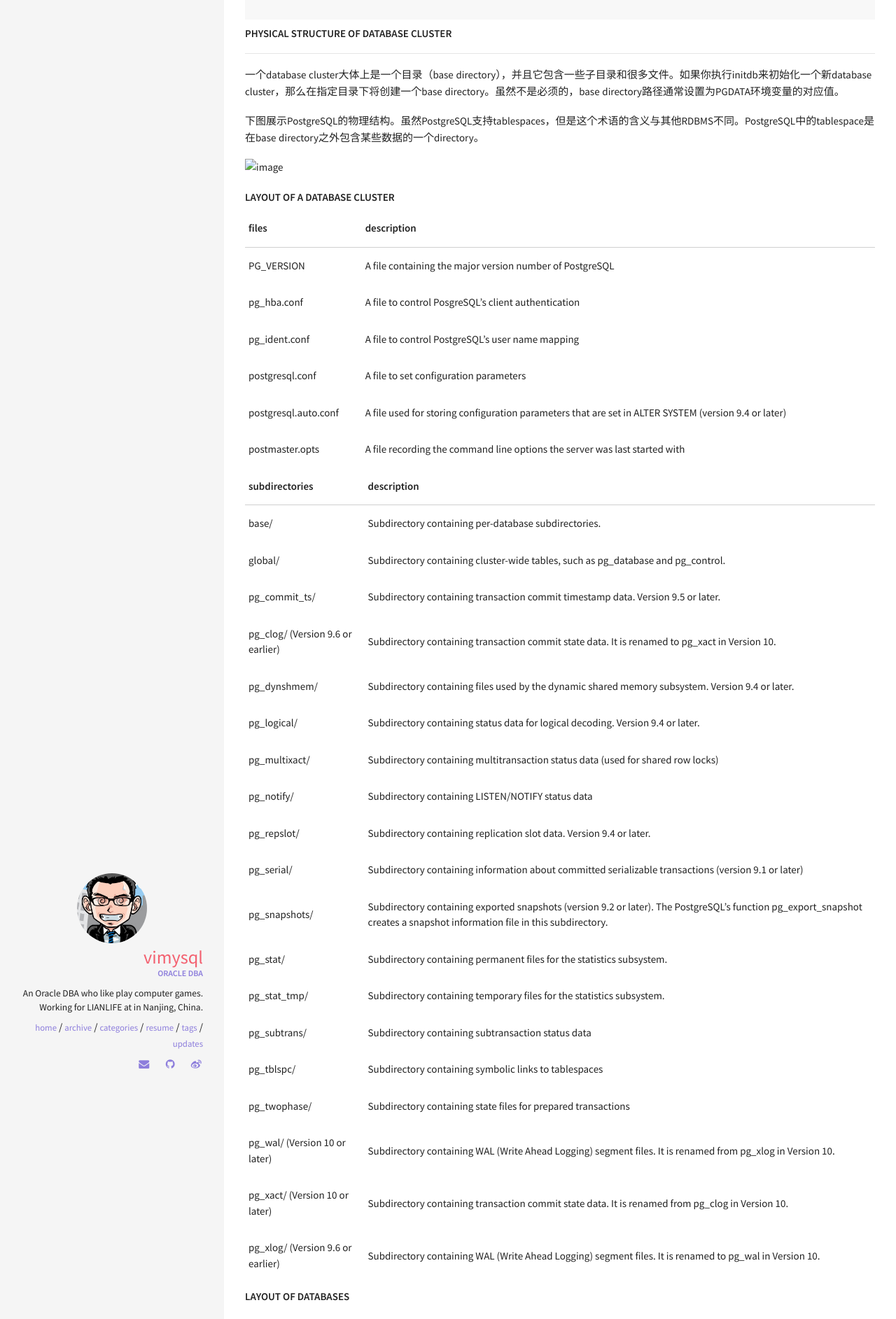
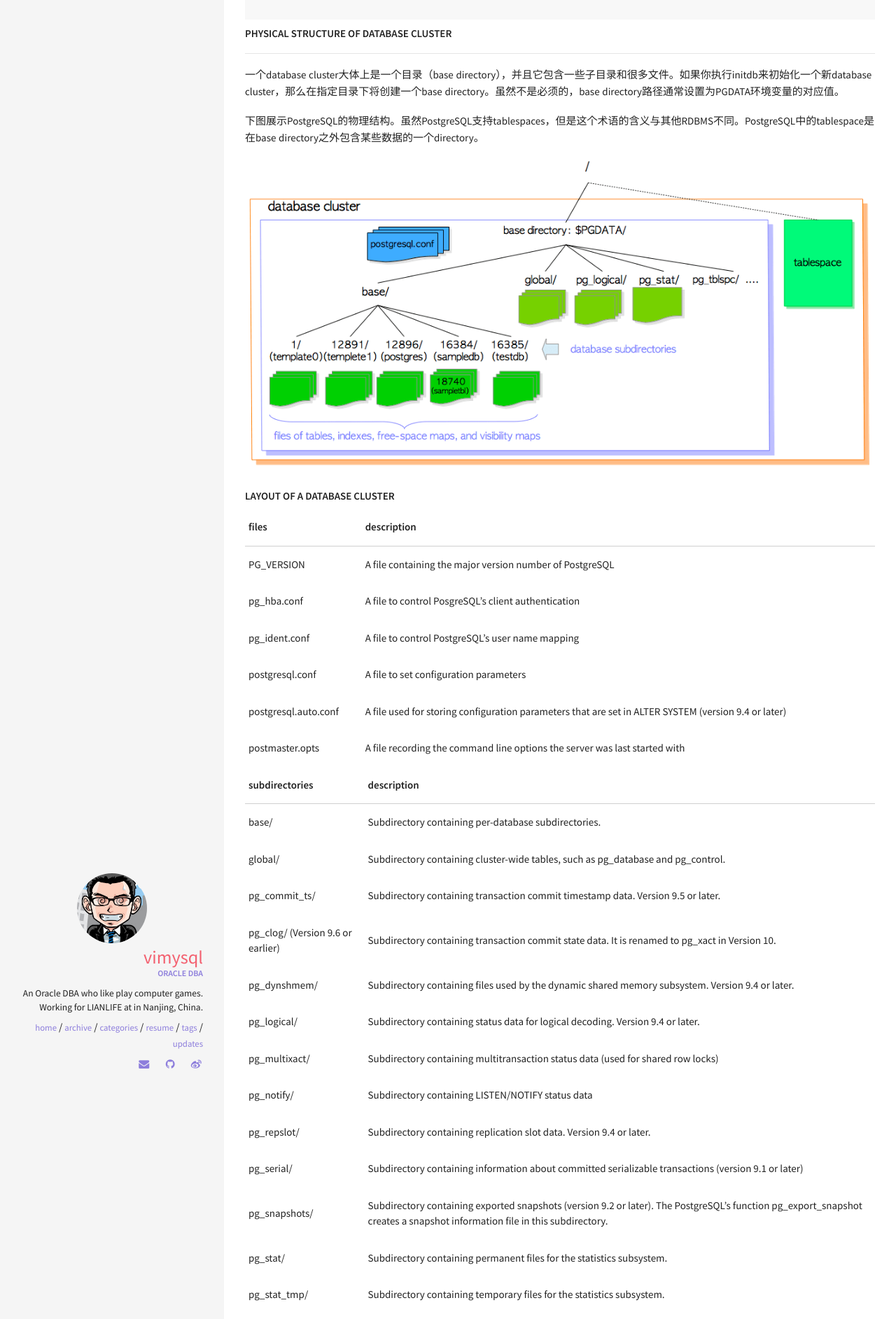
Before and after one commit to vimysql/vimysql.github.io, a Jekyll site: the page built from _posts/2020-03-16-postgresql-structure.md, in a window 1280 px wide. Shown: the part 1070-2955 px from the top of the page at 70% size. Built offline with Jekyll 4.4.1, drawn with Linux system fonts in a browser that asks for light colours; some of the changed text lies outside the part shown.

Commit message:
Update 2020-03-16-postgresql-structure.md

```diff
--- a/_posts/2020-03-16-postgresql-structure.md
+++ b/_posts/2020-03-16-postgresql-structure.md
@@ -39,7 +39,7 @@ wz=# SELECT relname, oid FROM pg_class WHERE relname = 'test';
 
 下图展示PostgreSQL的物理结构。虽然PostgreSQL支持tablespaces，但是这个术语的含义与其他RDBMS不同。PostgreSQL中的tablespace是在base directory之外包含某些数据的一个directory。
 
-![image](img/2020-03-16-postgresql-structure/structure_2.png)
+![image](/img/2020-03-16-postgresql-structure/structure_2.png)
 
 ###### Layout of a Database Cluster
 
```
